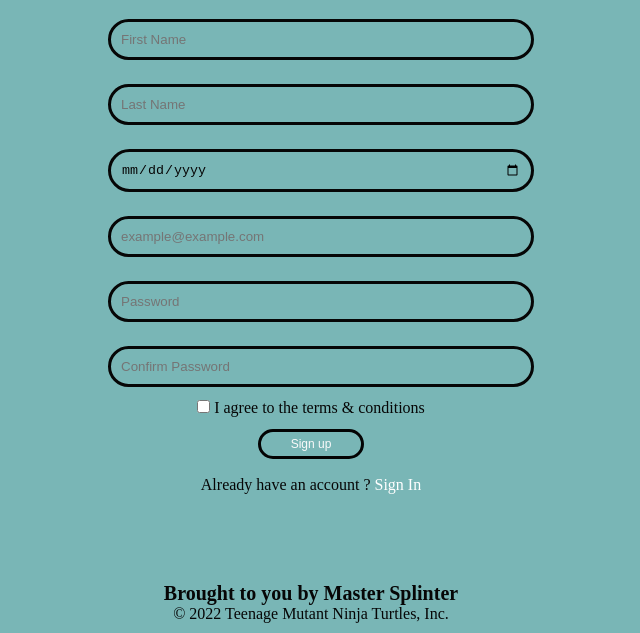
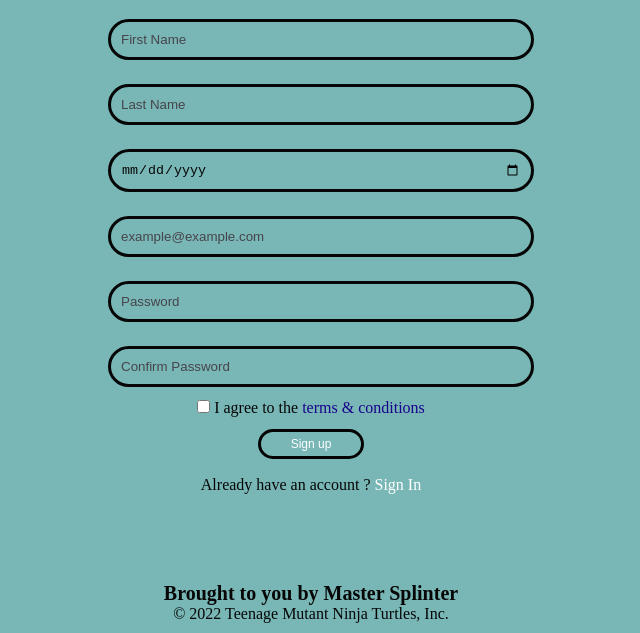
Before and after one commit to Codeyg12/sign-up, a plain HTML site: page index.html in a window 1280 px wide. Shown: the part 167-800 px from the top of the page, without its empty margins (329-969 px from the left). Drawn offline with Linux system fonts and the light colour scheme.

Commit message:
color-change

```diff
--- a/index.html
+++ b/index.html
@@ -55,8 +55,7 @@
         />
         <br />
         <p id="terms">
-          <span> <input type="checkbox" /></span> I agree to the terms &
-          conditions
+          <span> <input type="checkbox" /></span> I agree to the <a class="term" href="#">terms & conditions</a>
         </p>
         <button type="button" class="signup-btn">Sign up</button>
         <hr />
--- a/sign-up/assets/sign-up.css
+++ b/sign-up/assets/sign-up.css
@@ -45,7 +45,7 @@
   }
 
   button {
-      color: rgb(250, 250, 250);
+      color: rgb(254, 254, 255);
       width: 25%;
       padding: 5px 0px;
       font-size: 12px;
@@ -62,7 +62,11 @@
 
     a {
       text-decoration: none;
-      color: #fff;
+      color: rgb(255, 255, 255);
+    }
+
+  .term {
+    color: rgb(24, 3, 139);
     }
 
     a:hover {
@@ -85,3 +89,7 @@
   h2 {
       font-size: 20px;
     }
+
+    ::placeholder {
+      color: rgb(70, 69, 75);
+    }
```
